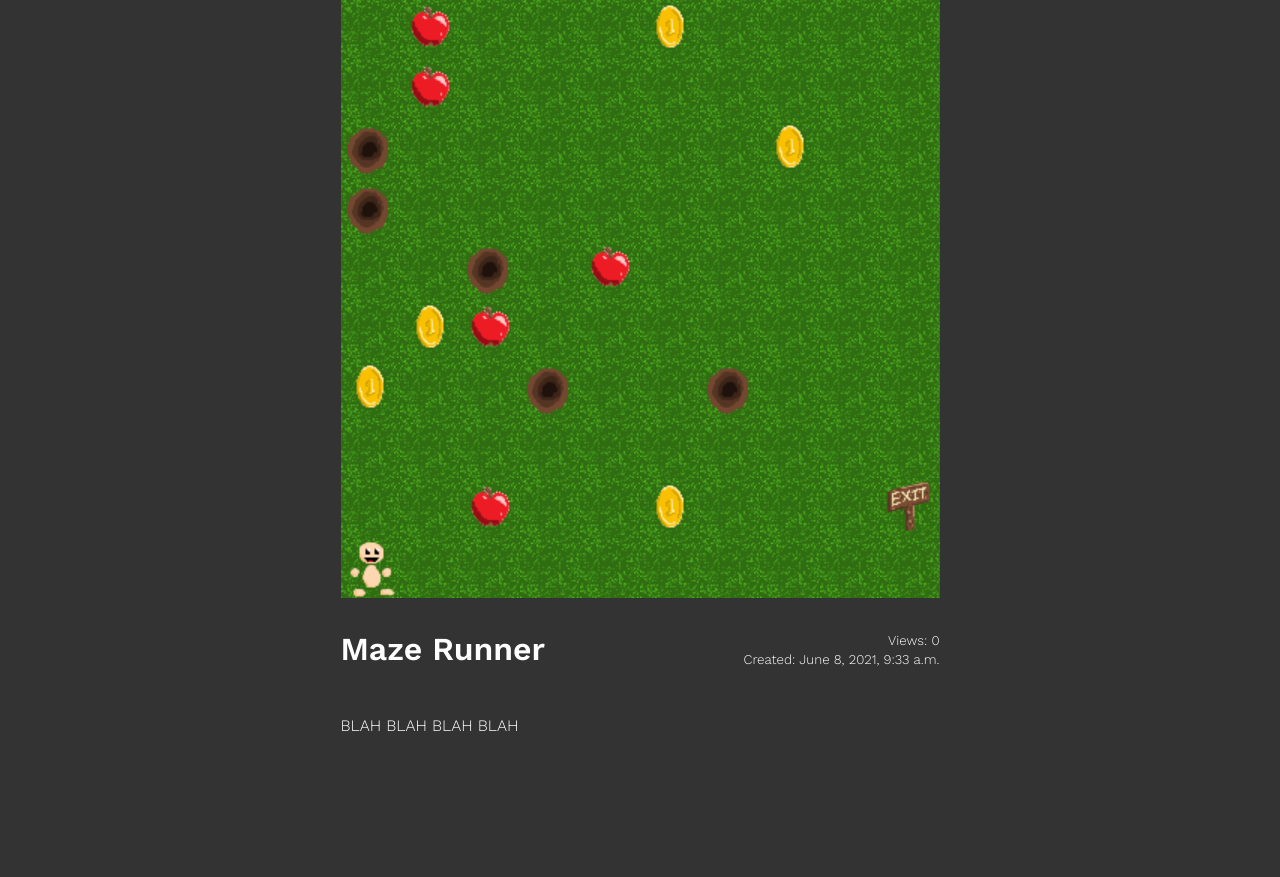
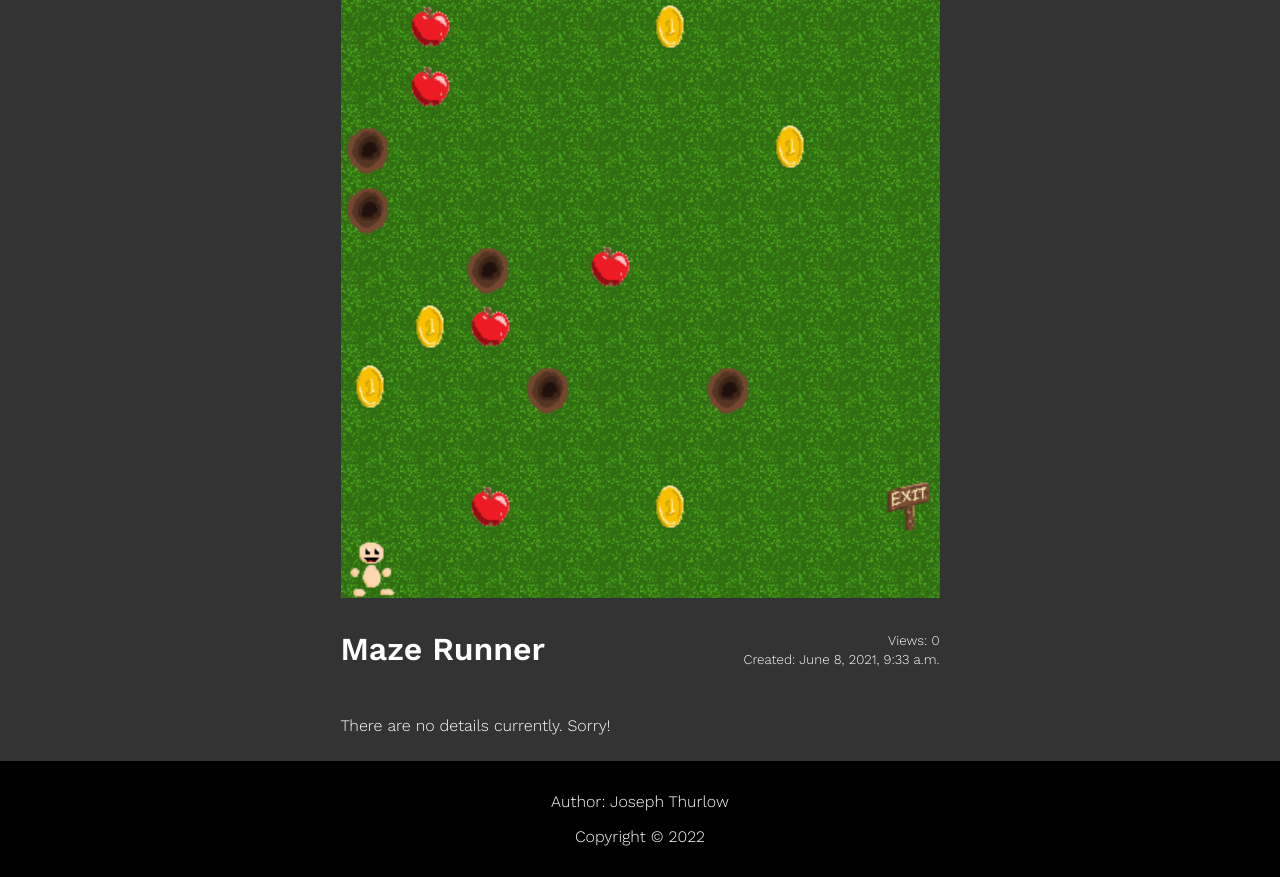
Before and after one commit to joet-dev/DjangoWebsite, a Django app: page /portfolio/1/ in a window 1280 px wide. Shown: the part 101-978 px from the top of the page. Before the commit the page ends 832 px from the top, so only its background shows below. Run offline with Django 4.2, Linux system fonts and the light colour scheme; data comes from the database, SQL or seed files in the repository; both versions use the stored data as it was after the commit.

Commit message:
Updated database to contain details. Added details to some of the portfolio items

```diff
--- a/DjangoWebsite/portfoliosite/portfolio/models.py
+++ b/DjangoWebsite/portfoliosite/portfolio/models.py
@@ -9,7 +9,7 @@ class PortfolioItem(models.Model):
     item_date = models.DateTimeField('date published')
     item_hits = models.IntegerField(default=0)
     item_img_id = models.CharField(max_length=150)
-    # item_details = models.TextField('details')
+    item_details = models.TextField('details', default="There are no details currently. Sorry!")
 
     def __str__(self):
         return self.item_title
--- a/DjangoWebsite/portfoliosite/portfolio/static/styles/styles.css
+++ b/DjangoWebsite/portfoliosite/portfolio/static/styles/styles.css
@@ -284,6 +284,7 @@ input[type=text], textarea {
   display: inline-block;
   text-align: center;
   max-width: 600px;
+  padding-bottom: 10px;
 }
 
 .detail-title {
--- a/DjangoWebsite/portfoliosite/portfolio/templates/portfolio/details.html
+++ b/DjangoWebsite/portfoliosite/portfolio/templates/portfolio/details.html
@@ -25,9 +25,13 @@
               <small>Created: {{ item.item_date }}</small>
             </div>
           </div>
-          <p style="text-align: left;">BLAH BLAH BLAH BLAH</p>
+          <p style="text-align: left;">{{ item.item_details }}</p>
         </div>
       </div>
     </div>
+    <div class="footer-container">
+      <p class="footer">Author: Joseph Thurlow</p>
+      <p class="footer">Copyright &copy 2022</p>
+    </div>
   </body>
 </html>
--- a/DjangoWebsite/portfoliosite/portfolio/templates/portfolio/index.html
+++ b/DjangoWebsite/portfoliosite/portfolio/templates/portfolio/index.html
@@ -100,7 +100,7 @@
     <div class="footer-container">
       <p class="footer">Author: Joseph Thurlow</p>
       <p class="footer">Copyright &copy 2022</p>
-    </footer>
+    </div>
 
 <!--  Original jQuery scripts to be used with aws services-->
     <!-- <script src="/scripts/items.js" defer></script>  -->
```
Also changed, not shown: DjangoWebsite/portfoliosite/db.sqlite3, DjangoWebsite/portfoliosite/portfolio/migrations/0002_portfolioitem_item_details.py (added).
